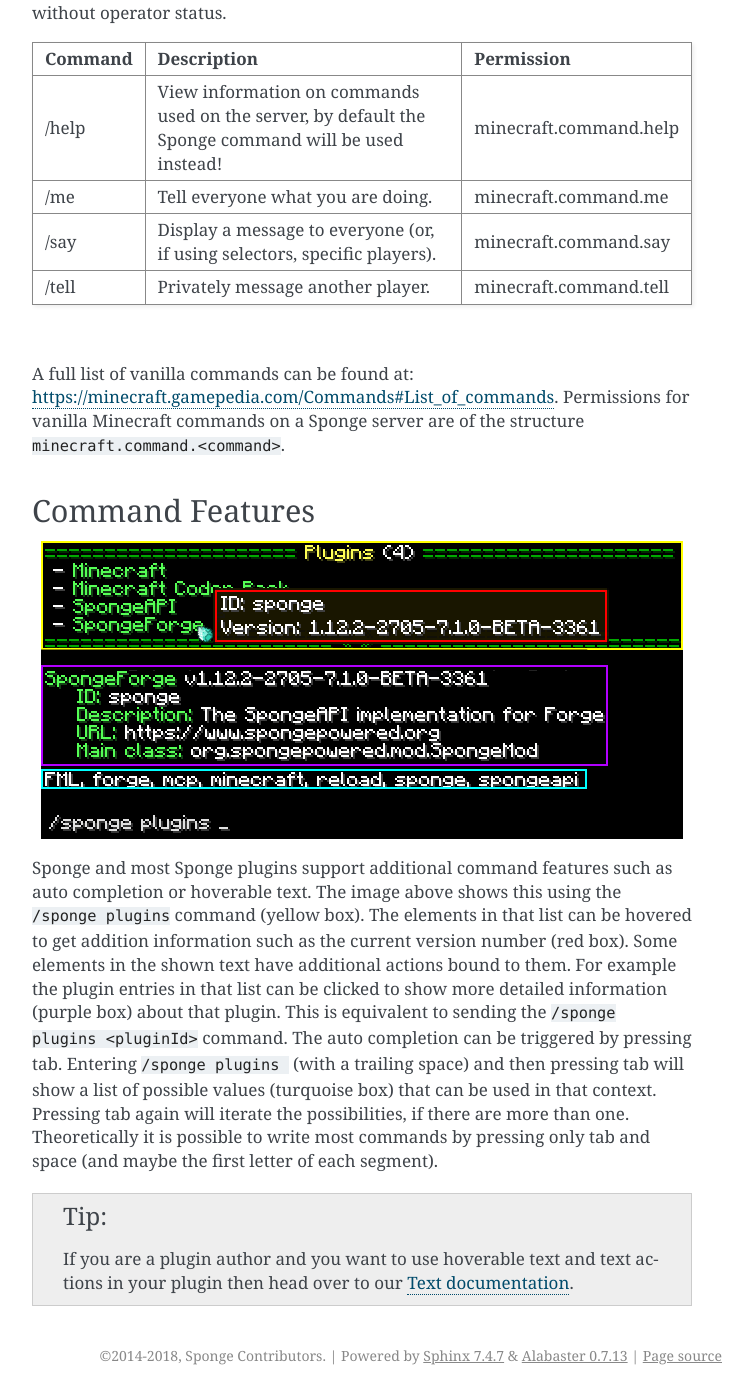
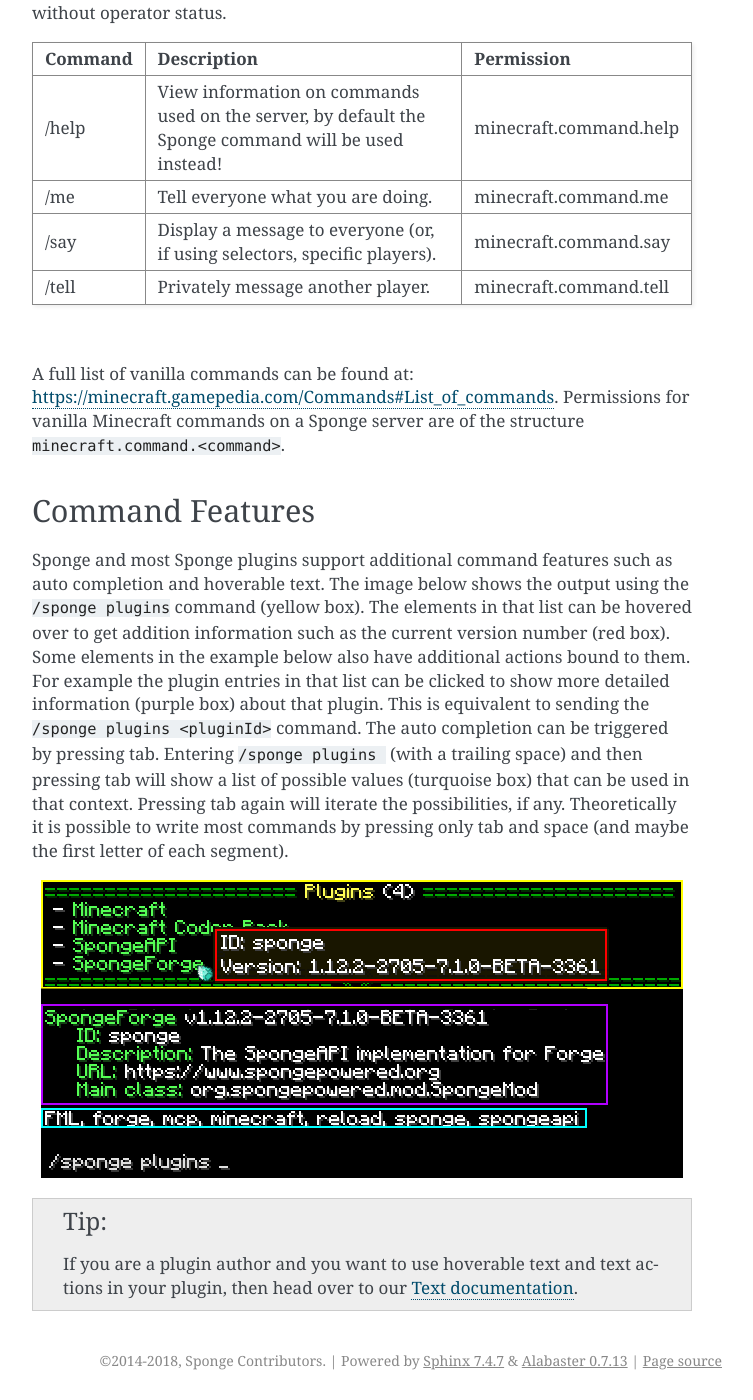
Before and after one commit to SpongePowered/SpongeDocs, a Sphinx documentation site: the page built from source/server/spongineer/commands.rst, in a window 1280 px wide and 1400 px high, scrolled down 6042 px. Shown: the whole window, without its empty margins (388-1141 px from the left). Built offline with Sphinx 7.4.7, drawn with Linux system fonts in a browser that asks for light colours; pages that are not in the unit, such as notebooks, are missing from menus.

Commit message:
Fix comments

```diff
--- a/source/server/spongineer/commands.rst
+++ b/source/server/spongineer/commands.rst
@@ -226,21 +226,21 @@
 Command Features
 ================
 
+Sponge and most Sponge plugins support additional command features such as auto completion and hoverable text. The image
+below shows the output using the ``/sponge plugins`` command (yellow box). The elements in that list can be hovered over
+to get addition information such as the current version number (red box). Some elements in the example below also have
+additional actions bound to them. For example the plugin entries in that list can be clicked to show more detailed
+information (purple box) about that plugin. This is equivalent to sending the ``/sponge plugins <pluginId>`` command.
+The auto completion can be triggered by pressing tab. Entering ``/sponge plugins ﻿`` (with a trailing space) and then
+pressing tab will show a list of possible values (turquoise box) that can be used in that context. Pressing tab again
+will iterate the possibilities, if any. Theoretically it is possible to write most commands by pressing only tab and
+space (and maybe the first letter of each segment).
+
 .. image:: /images/command-features.png
     :align: center
     :alt: command features
 
-Sponge and most Sponge plugins support additional command features such as auto completion or hoverable text. The image
-above shows this using the ``/sponge plugins`` command (yellow box). The elements in that list can be hovered to get
-addition information such as the current version number (red box). Some elements in the shown text have additional
-actions bound to them. For example the plugin entries in that list can be clicked to show more detailed information
-(purple box) about that plugin. This is equivalent to sending the ``/sponge plugins <pluginId>`` command. The auto
-completion can be triggered by pressing tab. Entering ``/sponge plugins ﻿`` (with a trailing space) and then pressing
-tab will show a list of possible values (turquoise box) that can be used in that context. Pressing tab again will
-iterate the possibilities, if there are more than one. Theoretically it is possible to write most commands by pressing
-only tab and space (and maybe the first letter of each segment).
-
 .. tip::
 
-    If you are a plugin author and you want to use hoverable text and text actions in your plugin then head over to  our
+    If you are a plugin author and you want to use hoverable text and text actions in your plugin, then head over to our
     :doc:`Text documentation </plugin/text/text>`.
```
